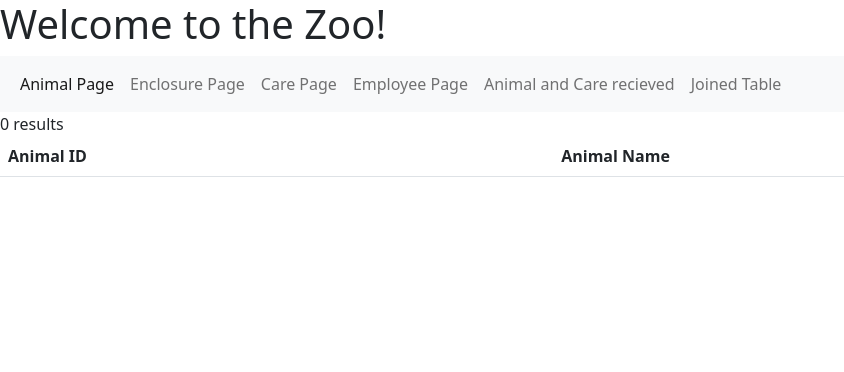
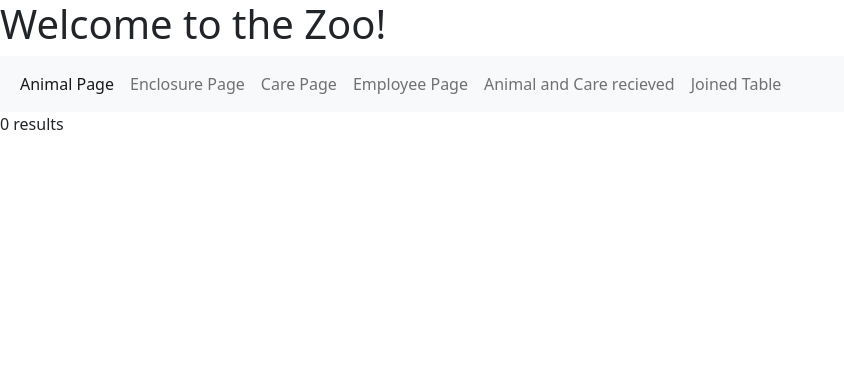
Before and after one commit to sydneycherek/ecommhomework4, a PHP site: page / in a window 1280 px wide. Shown: the top 372 px of the page, without its empty margins (0-844 px from the left). Run offline with PHP 8.4, Linux system fonts and the light colour scheme; data that the repository does not hold is empty.

Commit message:
Update index.php

```diff
--- a/index.php
+++ b/index.php
@@ -40,13 +40,7 @@
   </div>
 </nav>
 
-    <table class="table table-striped">
-      <thead>
-        <tr>
-          <th>Animal ID</th>
-          <th> Animal Name</th>
-       </tr>
-      </thead>
+
         <?php
 $servername = "localhost";
 $username = "sydneych_homework3";
```
